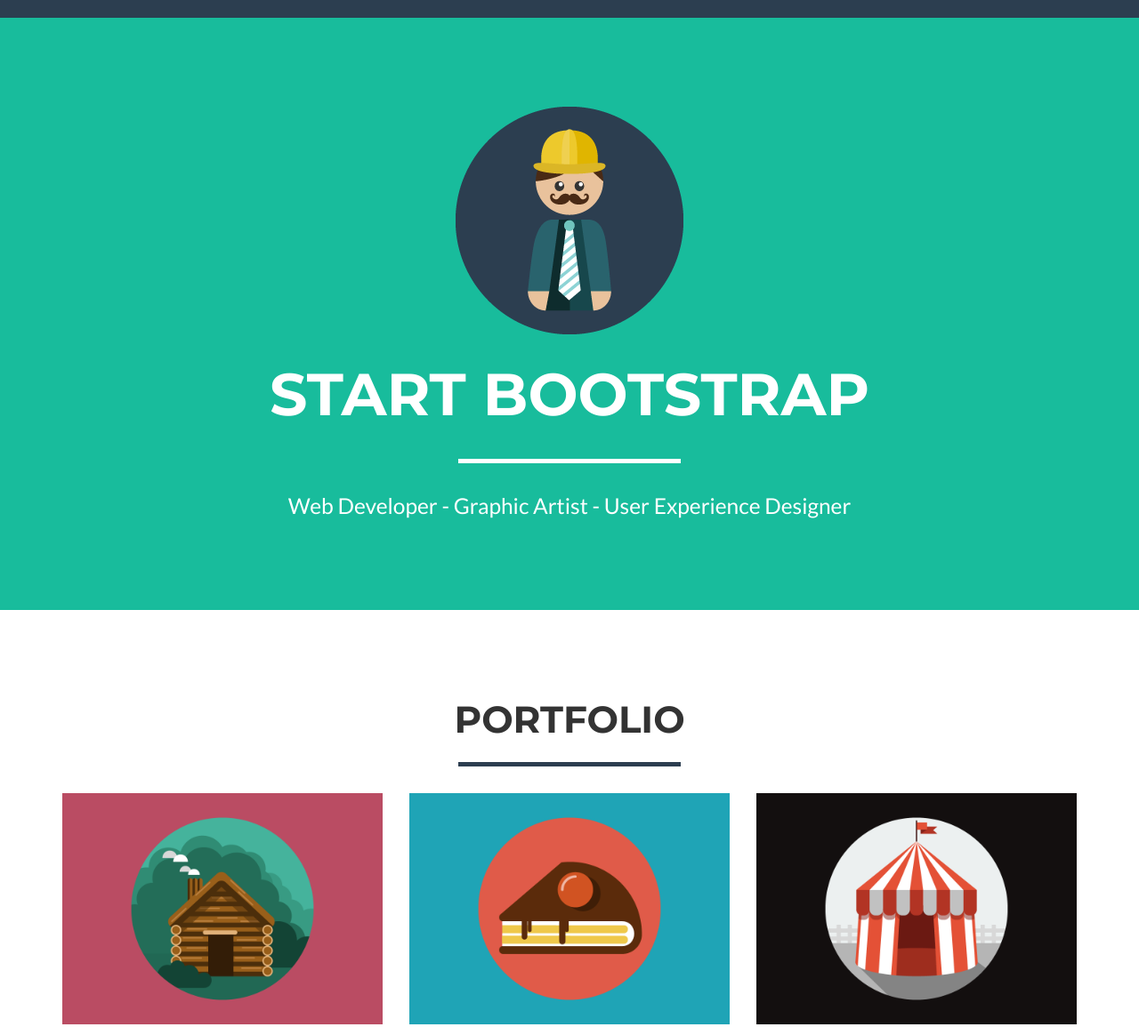
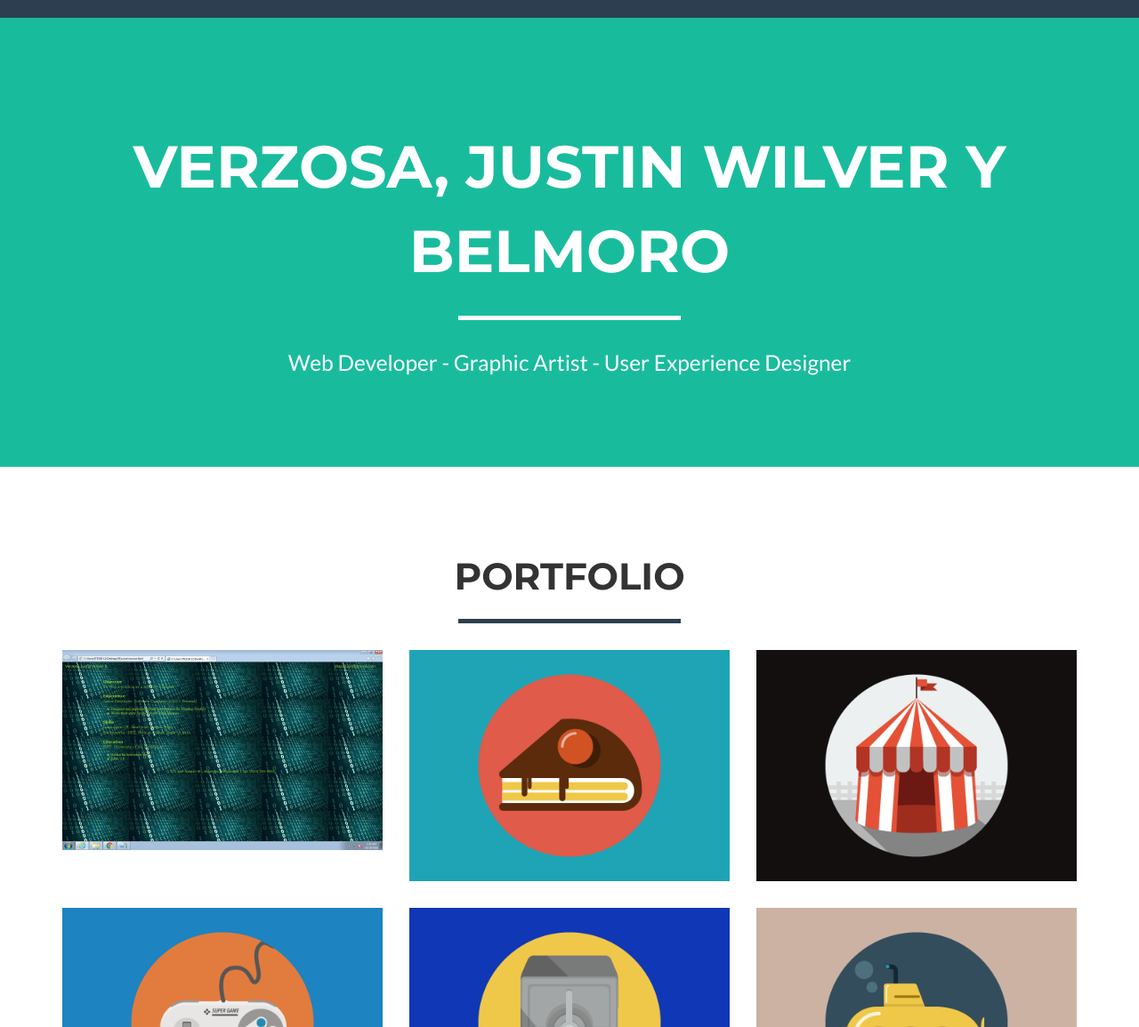
Before and after one commit to JustinVerzosa/jusitnverzosa, a plain HTML site: page index.html in a window 1280 px wide. Shown: the part 80-1235 px from the top of the page at 89% size. Drawn offline with nearby package versions, Linux system fonts and the light colour scheme.

Commit message:
Update index.html

```diff
--- a/index.html
+++ b/index.html
@@ -9,7 +9,7 @@
     <meta name="description" content="">
     <meta name="author" content="">
 
-    <title>Freelancer - Start Bootstrap Theme</title>
+    <title>J.Verzosa</title>
 
     <!-- Bootstrap Core CSS -->
     <link href="vendor/bootstrap/css/bootstrap.min.css" rel="stylesheet">
@@ -71,9 +71,9 @@
         <div class="container">
             <div class="row">
                 <div class="col-lg-12">
-                    <img class="img-responsive" src="img/profile.png" alt="">
+                    <img class="kirito.jpg" alt="">
                     <div class="intro-text">
-                        <span class="name">Start Bootstrap</span>
+                        <span class="name">Verzosa, Justin Wilver y Belmoro</span>
                         <hr class="star-light">
                         <span class="skills">Web Developer - Graphic Artist - User Experience Designer</span>
                     </div>
@@ -99,7 +99,7 @@
                                 <i class="fa fa-search-plus fa-3x"></i>
                             </div>
                         </div>
-                        <img src="img/portfolio/cabin.png" class="img-responsive" alt="">
+                        <img src="img/portfolio/resumee.png" class="img-responsive" alt="">
                     </a>
                 </div>
                 <div class="col-sm-4 portfolio-item">
@@ -306,11 +306,11 @@
                         <div class="modal-body">
                             <h2>Project Title</h2>
                             <hr class="star-primary">
-                            <img src="img/portfolio/cabin.png" class="img-responsive img-centered" alt="">
+                            <img src="img/portfolio/resumee.png" class="img-responsive img-centered" alt="">
                             <p>Use this area of the page to describe your project. The icon above is part of a free icon set by <a href="https://sellfy.com/p/8Q9P/jV3VZ/">Flat Icons</a>. On their website, you can download their free set with 16 icons, or you can purchase the entire set with 146 icons for only $12!</p>
                             <ul class="list-inline item-details">
                                 <li>Client:
-                                    <strong><a href="http://startbootstrap.com">Start Bootstrap</a>
+                                    <strong><a href="resume.html">Start Bootstrap</a>
                                     </strong>
                                 </li>
                                 <li>Date:
```
